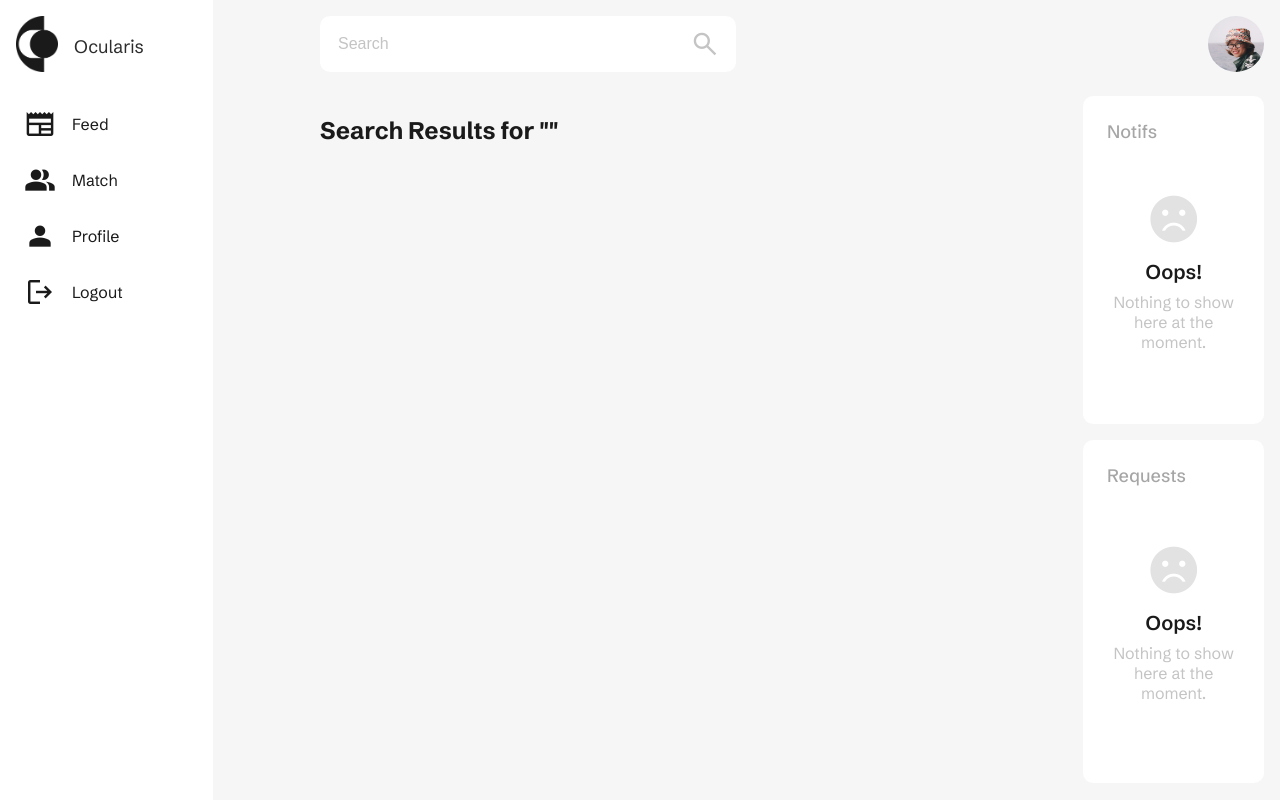
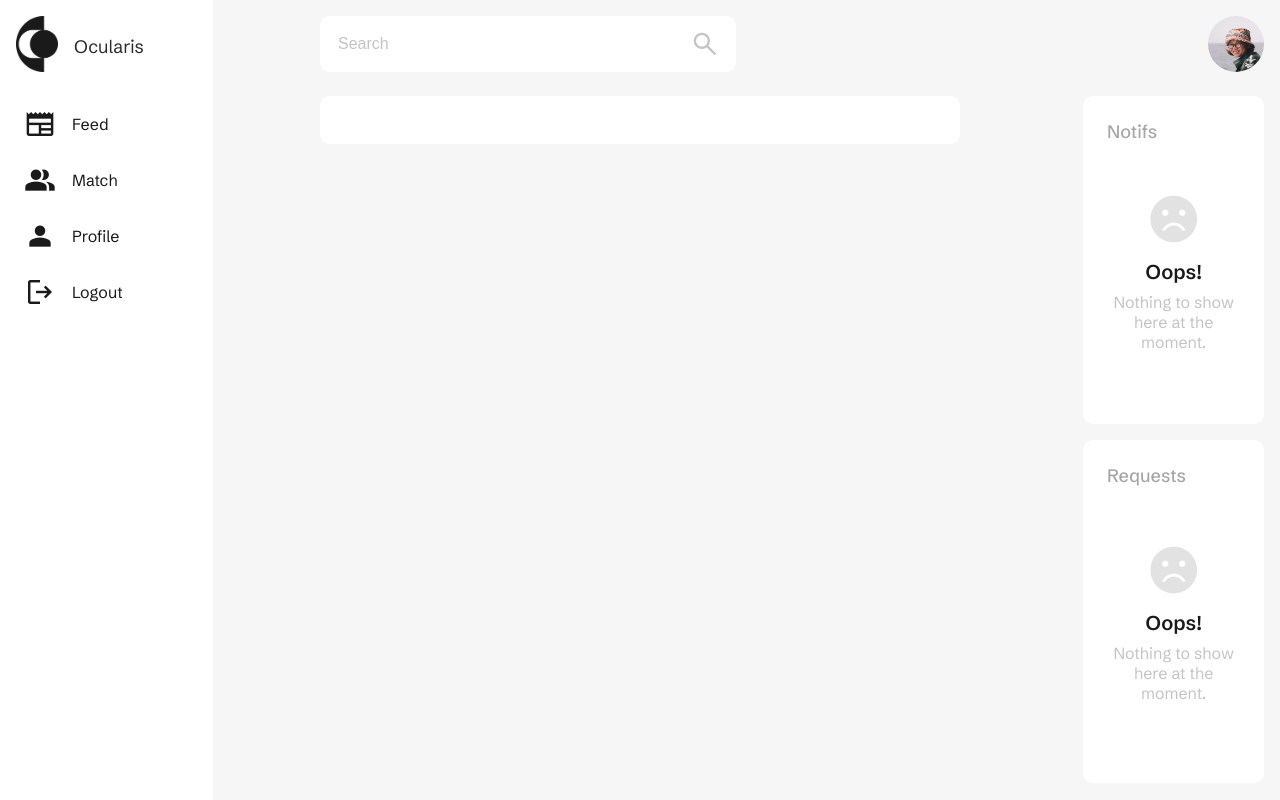
Before and after one commit to jvcostales/Ocularis, a Flask app: page /search in a window 1280 px wide. Run offline with Flask 3, Linux system fonts and the light colour scheme; the visitor is signed in with stand-in values (Sample User, id 1); data that the repository does not hold is empty; parts of the project's set-up code (start-up, migrations or seed data) failed here and were passed over; some libraries are stand-ins or nearby versions.

Commit message:
Update app

```diff
--- a/templates/results.html
+++ b/templates/results.html
@@ -1,10 +1,11 @@
 {% extends "base.html" %}
 {% block content %}
+<!--
+<h2>Search Results for "{{ query }}"</h2>-->
 
-<h2>Search Results for "{{ query }}"</h2>
-
+<div class="post">
 {% if users %}
-<div class="search-results-title">Users</div>
+<div class="post-title">Users</div>
 <div class="user-search-results">
     {% for user in users %}
     <div class="profile-follow-wrapper">
@@ -48,6 +49,7 @@
     {% endfor %}
 </div>
 {% endif %}
+</div>
 
 {% for image in images %}
 <div class="post1" data-image-id="{{ image[0] }}" id="image-{{ image[0] }}" {% if loop.last
```
